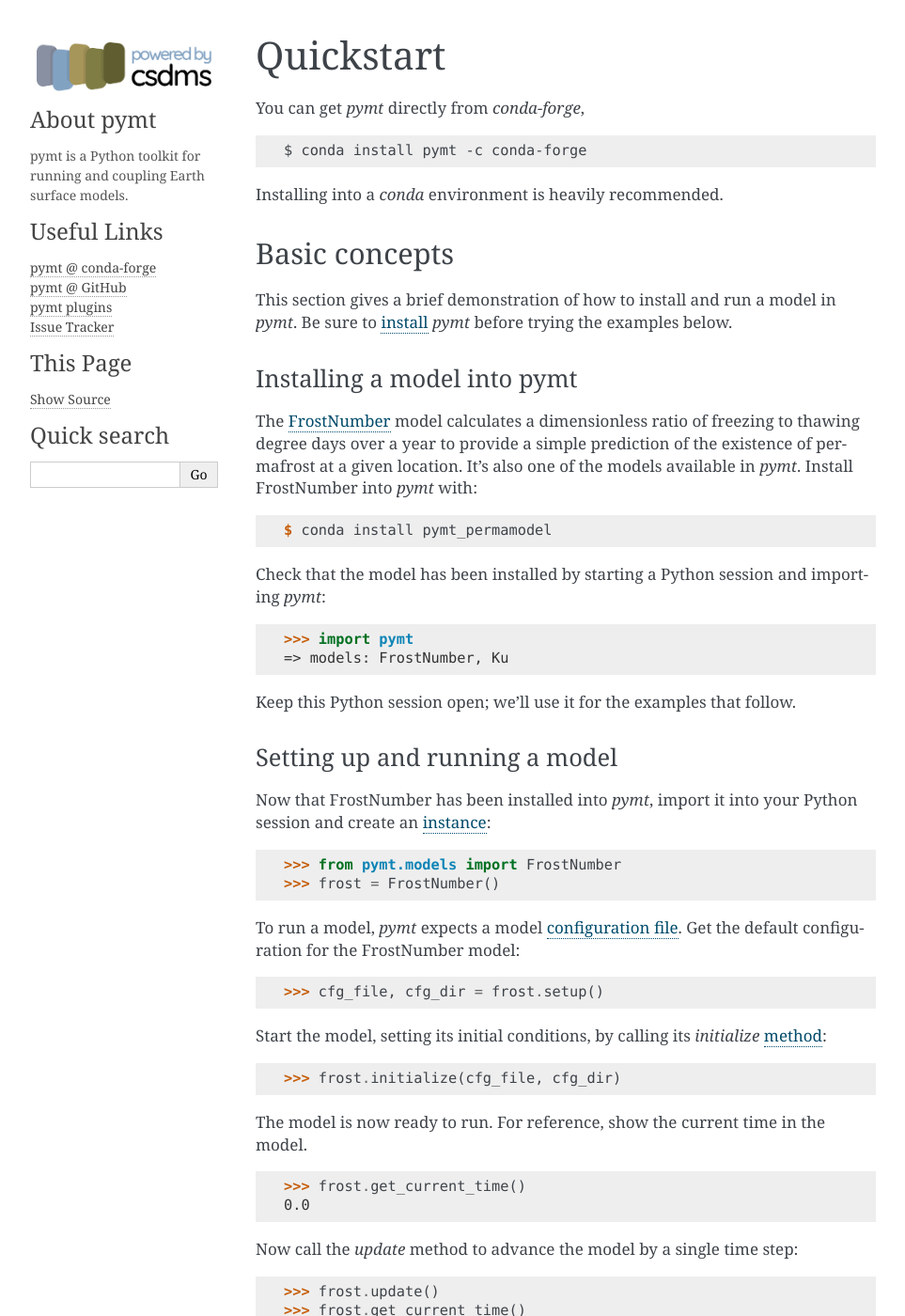
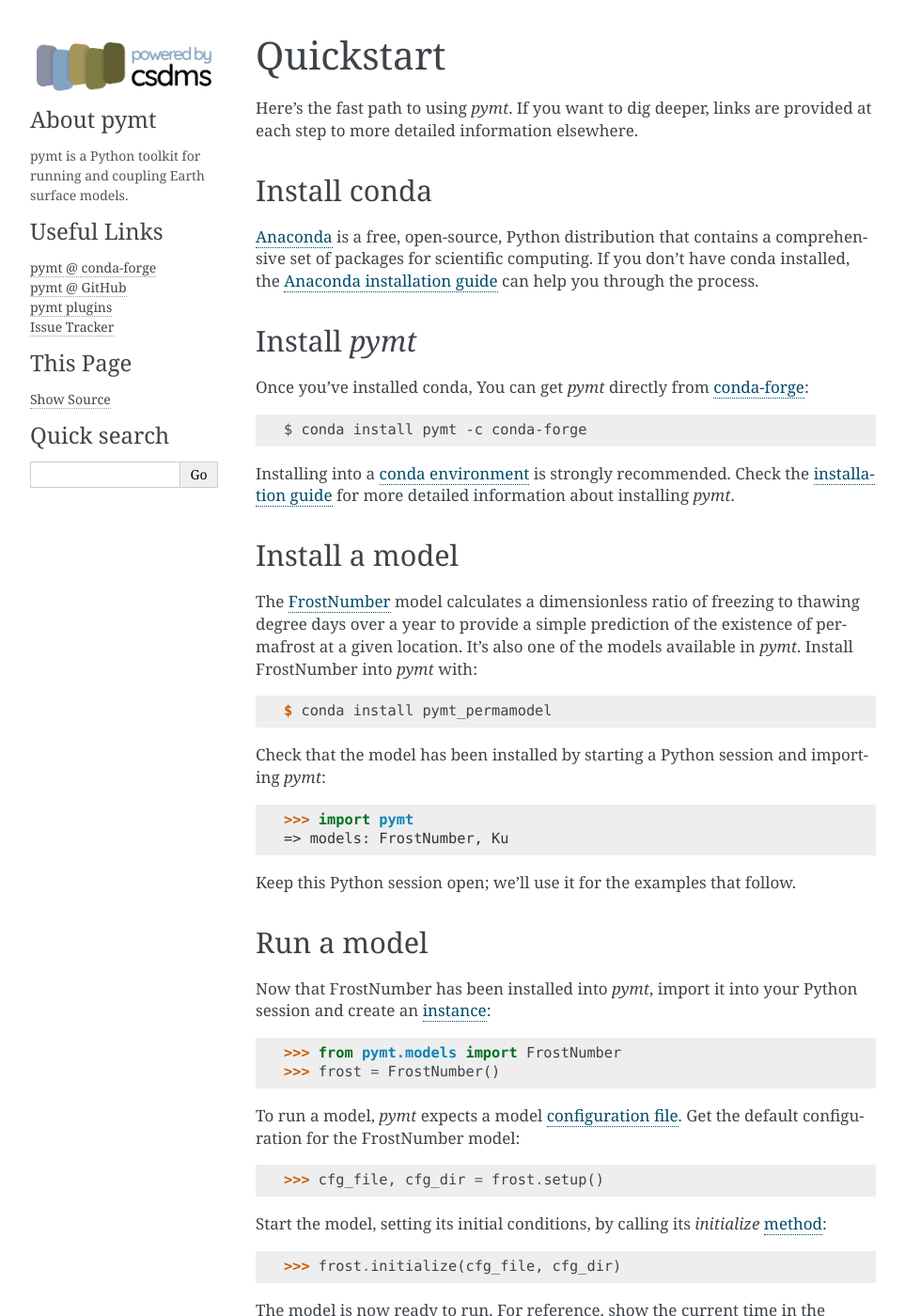
Before and after one commit to csdms/pymt, a Sphinx documentation site: the page built from docs/quickstart.rst, in a window 1280 px wide and 1400 px high. Shown: the whole window at 94% size, without its empty margins (148-1111 px from the left). Built offline with Sphinx 7.4.7, drawn with Linux system fonts in a browser that asks for light colours; pages that are not in the unit, such as notebooks, are missing from menus; some of the changed text lies outside the part shown.

Commit message:
Set up headings for revamped quickstart
And fill out the first few sections.

```diff
--- a/docs/installation-check.rst
+++ b/docs/installation-check.rst
@@ -9,4 +9,4 @@ and importing *pymt*:
 
 By default, no models are installed with *pymt*.
 Instructions for installing models into *pymt*
-are given in :ref:`installing-a-model`.
+are given in :ref:`install-a-model`.
--- a/docs/quickstart.rst
+++ b/docs/quickstart.rst
@@ -1,29 +1,45 @@
 Quickstart
 ==========
 
-You can get *pymt* directly from *conda-forge*,
+Here's the fast path to using *pymt*.
+If you want to dig deeper,
+links are provided at each step to more detailed information elsewhere.
+
+
+Install conda
+-------------
+
+`Anaconda`_ is a free, open-source, Python distribution
+that contains a comprehensive set of packages for scientific computing.
+If you don't have conda installed, the `Anaconda installation guide`_
+can help you through the process.
+
+.. _Anaconda: https://www.anaconda.com/distribution/
+.. _Anaconda installation guide: http://docs.anaconda.com/anaconda/install/
+
+
+Install *pymt*
+--------------
+
+Once you've installed conda,
+You can get *pymt* directly from `conda-forge`_:
 
 .. code-block:: bash
 
   $ conda install pymt -c conda-forge
 
-Installing into a *conda* environment is heavily recommended.
+Installing into a :doc:`conda environment<conda-environments>`
+is strongly recommended.
+Check the :doc:`installation guide<installation>`
+for more detailed information about installing *pymt*.
+
+.. _conda-forge: https://conda-forge.org/
 
 
-.. _basic-concepts:
+.. _install-a-model:
 
-Basic concepts
---------------
-
-This section gives a brief demonstration
-of how to install and run a model in *pymt*.
-Be sure to :doc:`install <installation>` *pymt*
-before trying the examples below.
-
-.. _installing-a-model:
-
-Installing a model into pymt
-++++++++++++++++++++++++++++
+Install a model
+---------------
 
 The `FrostNumber`_ model
 calculates a dimensionless ratio of freezing to thawing degree days
@@ -49,10 +65,10 @@ we'll use it for the examples that follow.
 
 .. _FrostNumber: https://csdms.colorado.edu/wiki/Model:Frost_Model
 
-.. _running-a-model:
+.. _run-a-model:
 
-Setting up and running a model
-++++++++++++++++++++++++++++++
+Run a model
+-----------
 
 Now that FrostNumber has been installed into *pymt*,
 import it into your Python session and create an `instance`_:
@@ -126,3 +142,11 @@ can be found in the :doc:`usage` section.
 .. _instance: https://en.wikipedia.org/wiki/Instance_(computer_science)
 .. _configuration file: https://en.wikipedia.org/wiki/Configuration_file
 .. _method: https://en.wikipedia.org/wiki/Method_(computer_programming)
+
+
+View results
+------------
+
+.. todo::
+
+   Get a variable from the model and plot it.
```
